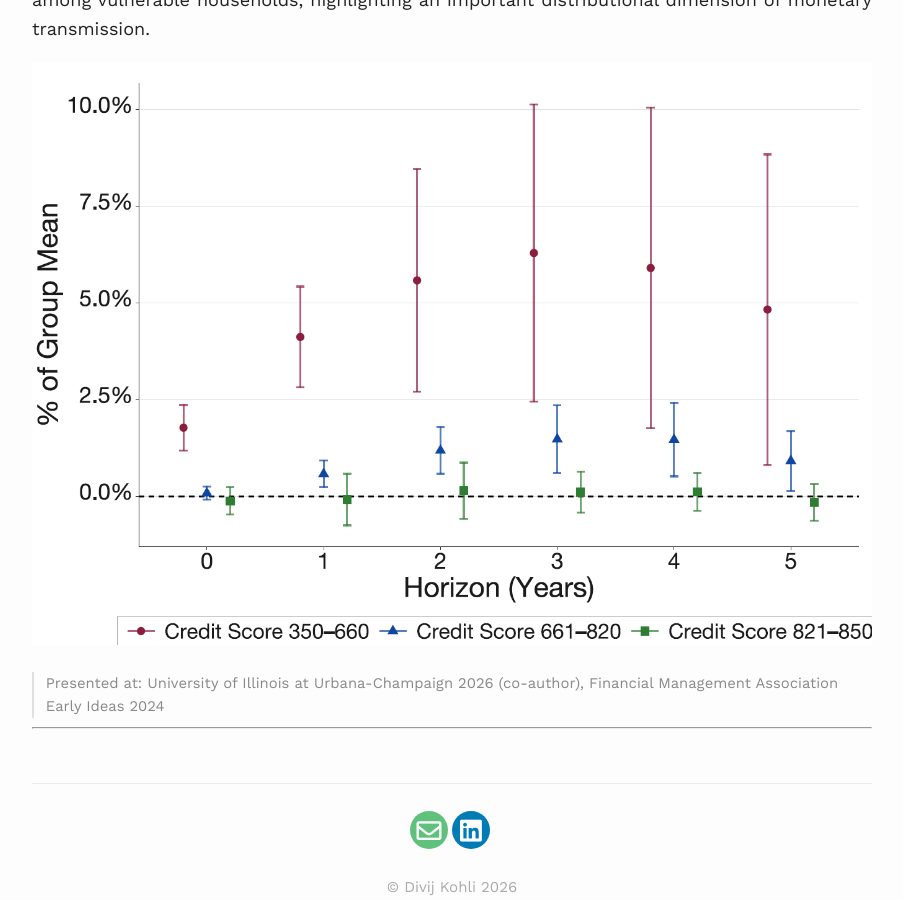
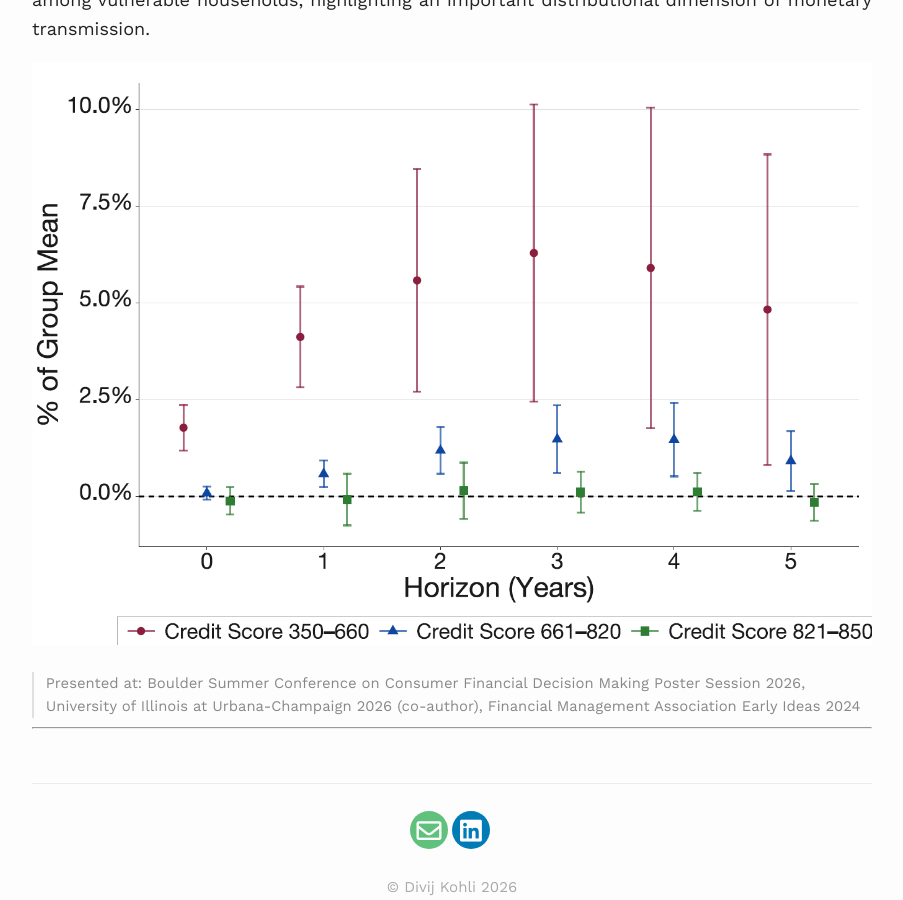
Before and after one commit to divijkohli/divijkohli.github.io, a Jekyll site: the page built from _pages/research.md, in a window 1280 px wide and 900 px high, scrolled down 3915 px. Shown: the whole window, without its empty margins (188-1091 px from the left). Built offline with Jekyll 4.4.1, drawn with Linux system fonts in a browser that asks for light colours; nearby versions of some CDN libraries.

Commit message:
Update presented-at for Rates Up Balances Up paper
Co-Authored-By: Claude Sonnet 4.6 <noreply@anthropic.com>

```diff
--- a/_pages/research.md
+++ b/_pages/research.md
@@ -47,7 +47,7 @@ What happens to consumer borrowing when interest rates rise? Standard intuition
 </p>
 ![Plot]( {{ site.baseurl }}/assets/images/CKMZ.png )
 <div class="presented-at">
-Presented at: University of Illinois at Urbana-Champaign 2026 (co-author), Financial Management Association Early Ideas 2024
+Presented at: Boulder Summer Conference on Consumer Financial Decision Making Poster Session 2026, University of Illinois at Urbana-Champaign 2026 (co-author), Financial Management Association Early Ideas 2024
 </div>
 
 ---
```
